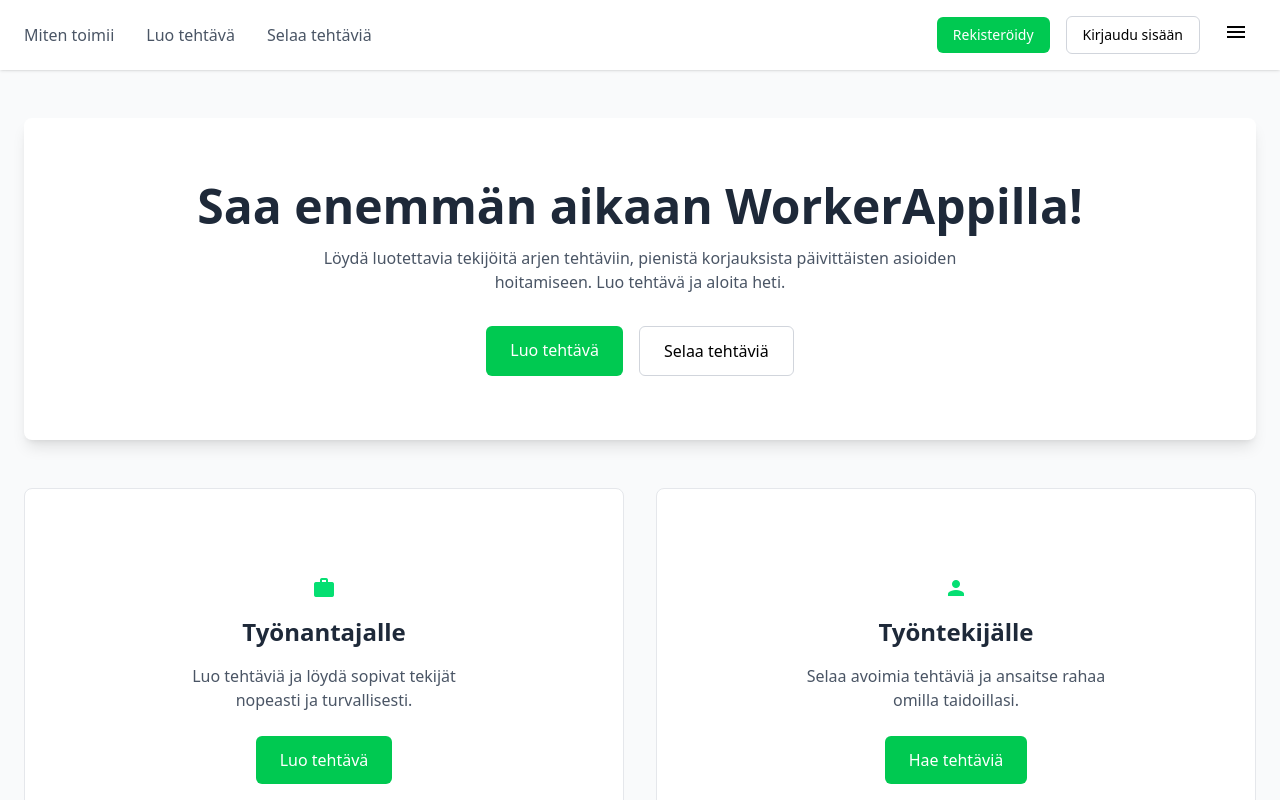
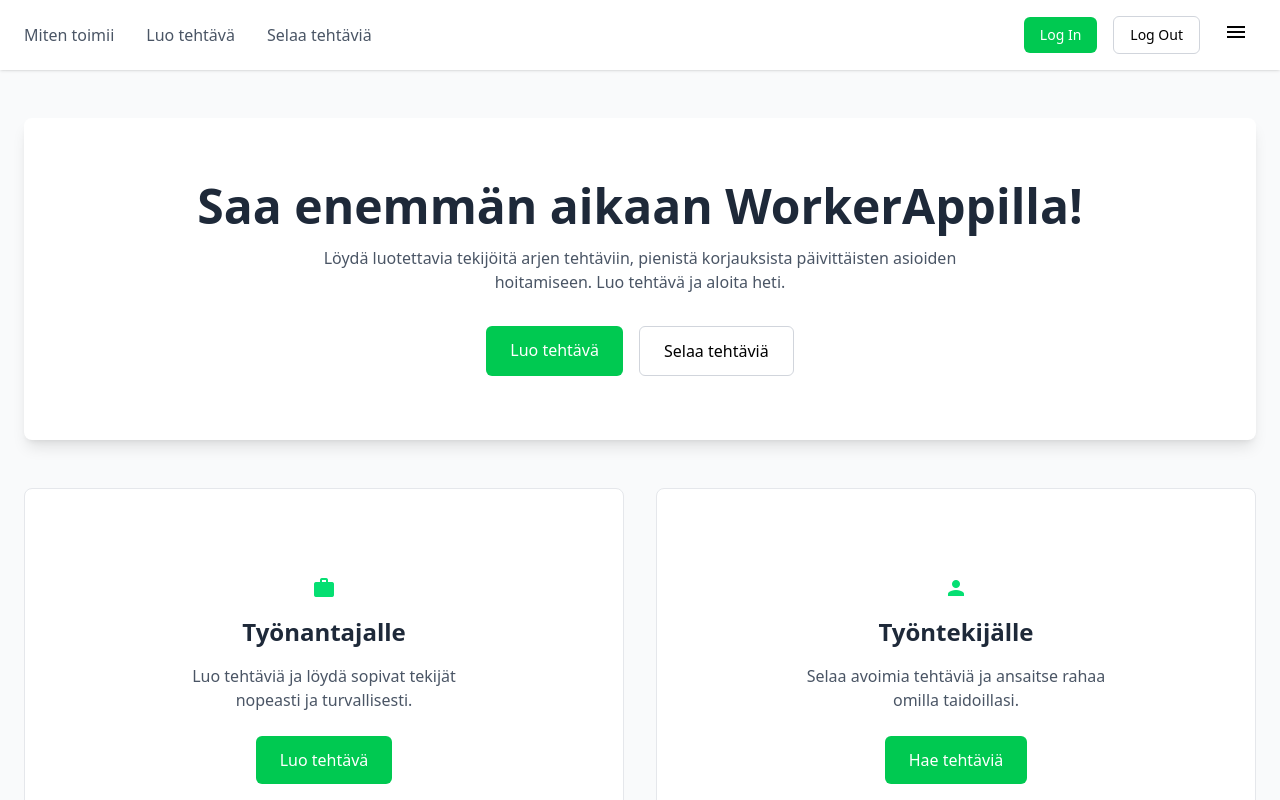
Before and after one commit to JTTAM-Projects/worker, a React (Vite) app in the folder frontend/workerfrontend/: page / in a window 1280 px wide. Shown: the top 800 px of the page. Built offline with nearby package versions, Linux system fonts and the light colour scheme.

Commit message:
authentication integration using auth0

```diff
--- a/frontend/workerfrontend/package.json
+++ b/frontend/workerfrontend/package.json
@@ -10,6 +10,7 @@
     "preview": "vite preview"
   },
   "dependencies": {
+    "@auth0/auth0-react": "^2.5.0",
     "@tailwindcss/vite": "^4.1.13",
     "react": "^19.1.1",
     "react-dom": "^19.1.1",
--- /dev/null
+++ b/frontend/workerfrontend/src/features/authentication/login.tsx
@@ -0,0 +1,24 @@
+import { useAuth0 } from "@auth0/auth0-react";
+import React from "react";
+
+const LoginButton = () => {
+  const { loginWithRedirect } = useAuth0();
+
+  return <button
+            className="
+            bg-green-500
+            text-white
+            px-4
+            py-2
+            rounded-md
+            hover:bg-green-600
+            hover:border-green-400
+            text-sm
+            font-medium"
+            onClick={() => loginWithRedirect()}
+          >
+          Log In
+          </button>;
+};
+
+export default LoginButton;
--- /dev/null
+++ b/frontend/workerfrontend/src/features/authentication/logout.tsx
@@ -0,0 +1,23 @@
+import { useAuth0 } from "@auth0/auth0-react";
+import React from "react";
+
+const LogoutButton = () => {
+  const { logout } = useAuth0();
+
+  return (
+    <button
+      className="
+      border border-gray-300
+      px-4 py-2 rounded-md
+      hover:bg-gray-100
+      hover:border-green-400
+      text-sm
+      font-medium"
+      onClick={() => logout({ logoutParams: { returnTo: window.location.origin } })}
+      >
+      Log Out
+    </button>
+  );
+};
+
+export default LogoutButton;
--- a/frontend/workerfrontend/src/features/layoutcomponents/Header.tsx
+++ b/frontend/workerfrontend/src/features/layoutcomponents/Header.tsx
@@ -1,3 +1,6 @@
+import LoginButton from "../authentication/login";
+import LogoutButton from "../authentication/logout";
+
 export default function Header() {
   return (
     <header className="bg-white shadow-sm sticky top-0 z-50">
@@ -17,18 +20,8 @@
         </div>
         {/* oikean reunan painikkeet */}
         <div className="flex items-center space-x-4">
-          <a
-            href="#"
-            className="bg-green-500 text-white px-4 py-2 rounded-md hover:bg-green-600 hover:border-green-400 text-sm font-medium"
-          >
-            Rekisteröidy
-          </a>
-          <a
-            href="#"
-            className="border border-gray-300 px-4 py-2 rounded-md hover:bg-gray-100 hover:border-green-400 text-sm font-medium"
-          >
-            Kirjaudu sisään
-          </a>
+          <LoginButton />
+          <LogoutButton />
           <button className="p-2 rounded-md hover:bg-gray-100">
             <span className="material-icons">menu</span>
           </button>
--- a/frontend/workerfrontend/src/main.tsx
+++ b/frontend/workerfrontend/src/main.tsx
@@ -2,9 +2,18 @@
 import { createRoot } from 'react-dom/client'
 import './index.css'
 import App from './App'
+import { Auth0Provider } from '@auth0/auth0-react'
 
 createRoot(document.getElementById('root')!).render(
   <StrictMode>
-    <App />
+    <Auth0Provider
+      domain="jk-projects.eu.auth0.com"
+      clientId="aDYOG7a9fYDDBoTgWX9AW3BKYdv6XdlJ"
+      authorizationParams={{
+      redirect_uri: window.location.origin
+      }}
+    >
+      <App />
+    </Auth0Provider>
   </StrictMode>,
 )
```
Also changed, not shown: frontend/workerfrontend/src/features/Profile/profile.tsx (added), 1 other file (tests, documents, lock files or other folders).
